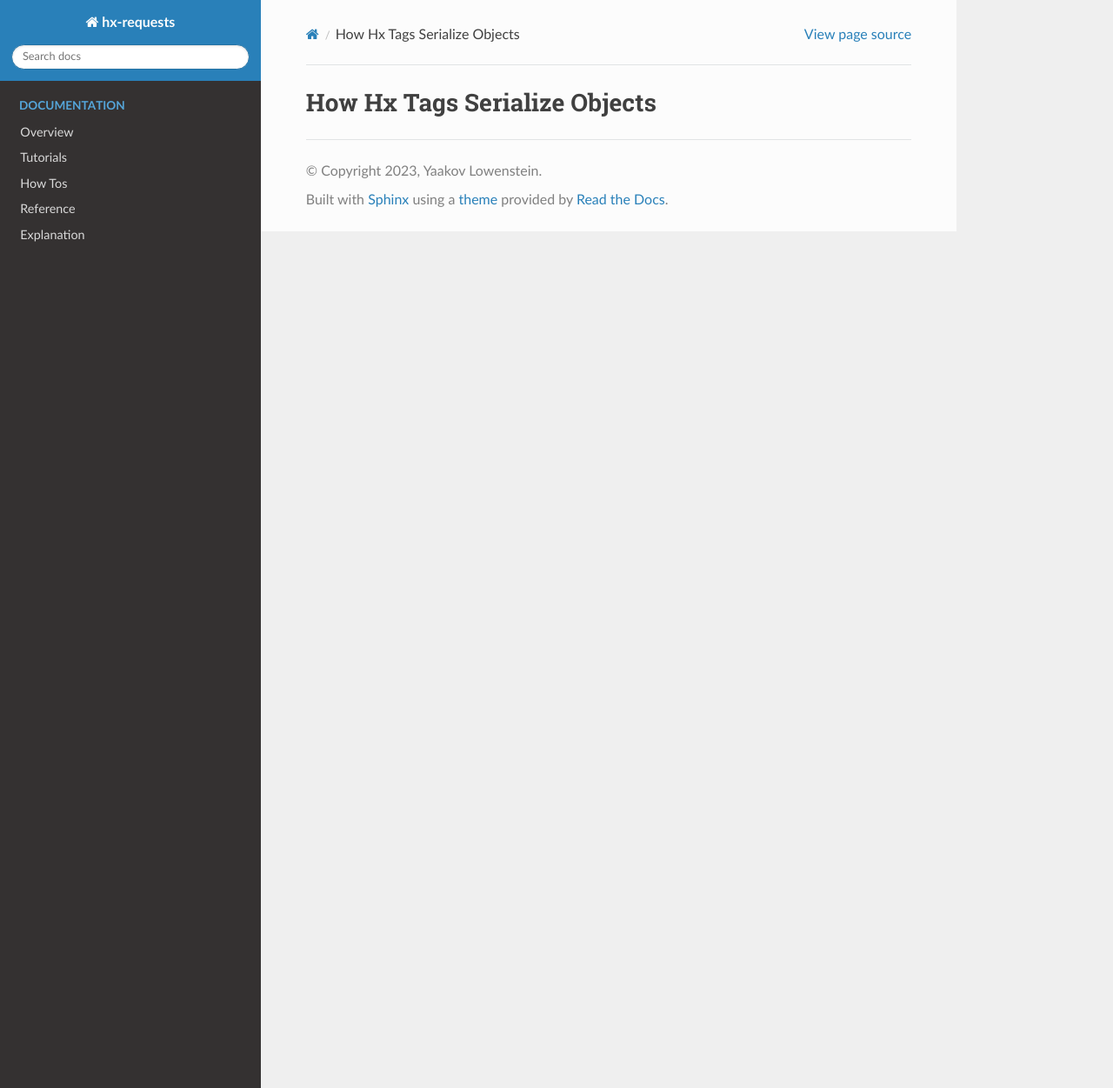
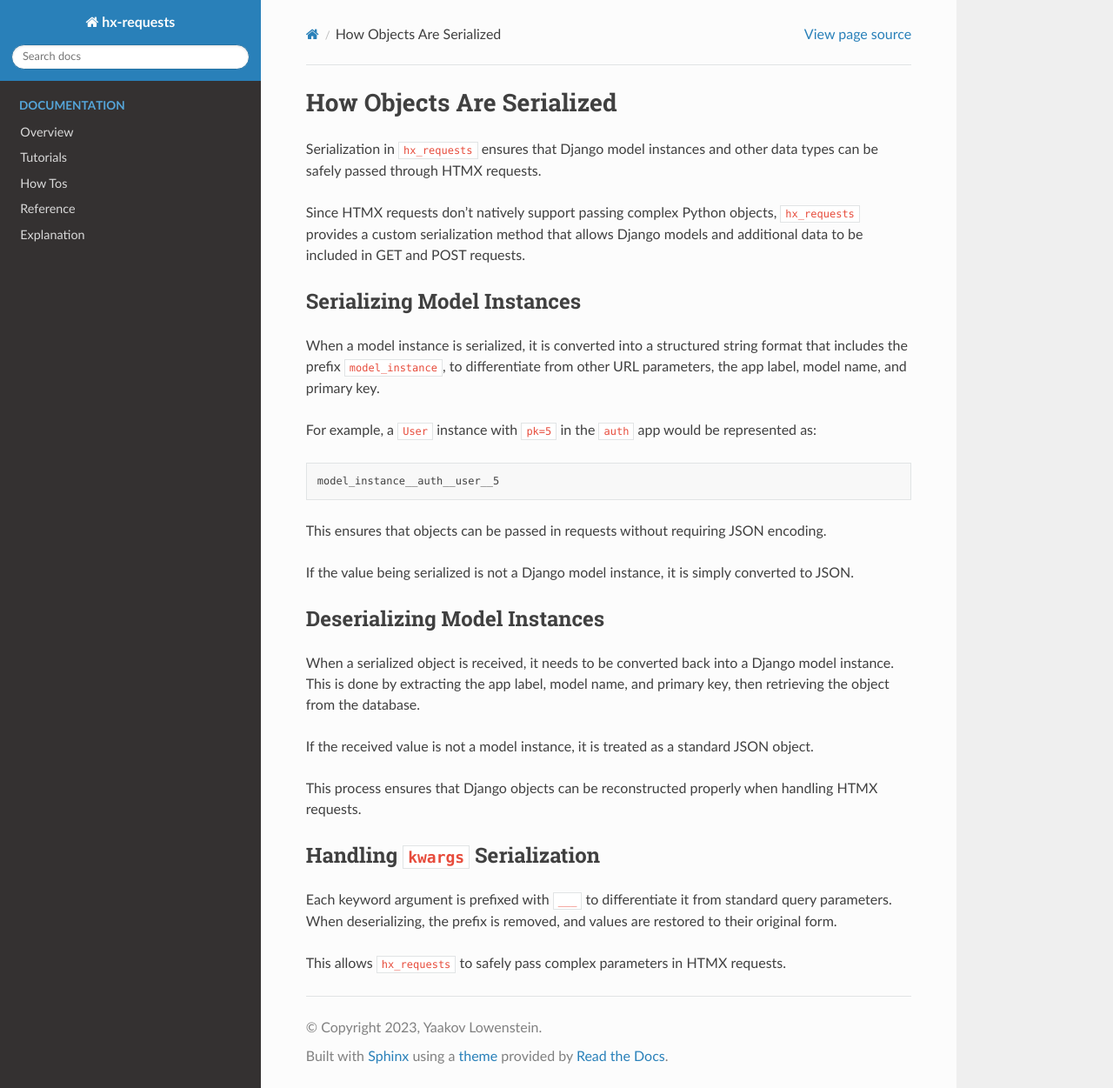
Before and after one commit to yaakovLowenstein/hx-requests, a Sphinx documentation site: the page built from docs/explanation/how_hx_tags_serializes_objects.rst, in a window 1280 px wide and 1251 px high. Shown: the whole window at 87% size. Built offline with Sphinx 7.4.7 and the Read the Docs theme 3.1.0, drawn with Linux system fonts in a browser that asks for light colours; pages that are not in the unit, such as notebooks, are missing from menus.

Commit message:
docs: Explanation on the serialization process

```diff
--- a/docs/explanation/how_hx_tags_serializes_objects.rst
+++ b/docs/explanation/how_hx_tags_serializes_objects.rst
@@ -1,2 +1,46 @@
-How Hx Tags Serialize Objects
------------------------------
+How Objects Are Serialized
+--------------------------
+
+Serialization in :code:`hx_requests` ensures that Django model instances and other data types
+can be safely passed through HTMX requests.
+
+Since HTMX requests don’t natively support passing complex Python objects,
+:code:`hx_requests` provides a custom serialization method that allows Django models
+and additional data to be included in GET and POST requests.
+
+Serializing Model Instances
+~~~~~~~~~~~~~~~~~~~~~~~~~~~
+
+When a model instance is serialized, it is converted into a structured string format
+that includes the prefix :code:`model_instance`, to differentiate from other URL parameters, the app label, model name, and primary key.
+
+For example, a :code:`User` instance with :code:`pk=5` in the :code:`auth` app
+would be represented as:
+
+.. code-block:: text
+
+    model_instance__auth__user__5
+
+This ensures that objects can be passed in requests without requiring JSON encoding.
+
+If the value being serialized is not a Django model instance,
+it is simply converted to JSON.
+
+Deserializing Model Instances
+~~~~~~~~~~~~~~~~~~~~~~~~~~~~~
+
+When a serialized object is received, it needs to be converted back into a Django model instance.
+This is done by extracting the app label, model name, and primary key,
+then retrieving the object from the database.
+
+If the received value is not a model instance, it is treated as a standard JSON object.
+
+This process ensures that Django objects can be reconstructed properly when handling HTMX requests.
+
+Handling :code:`kwargs` Serialization
+~~~~~~~~~~~~~~~~~~~~~~~~~~~~~~~~~~~~~
+
+Each keyword argument is prefixed with :code:`___` to differentiate it from standard query parameters.
+When deserializing, the prefix is removed, and values are restored to their original form.
+
+This allows :code:`hx_requests` to safely pass complex parameters in HTMX requests.
```
